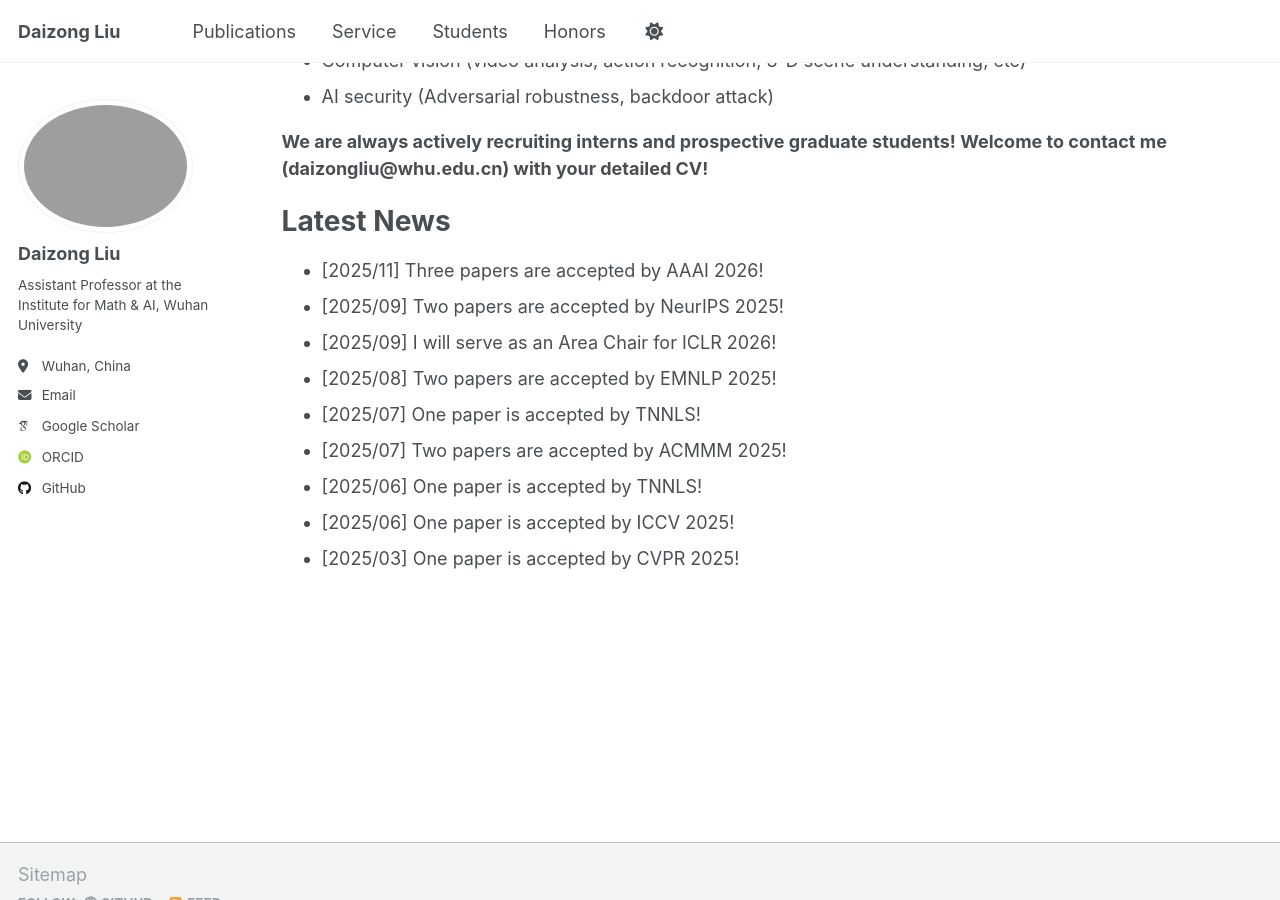
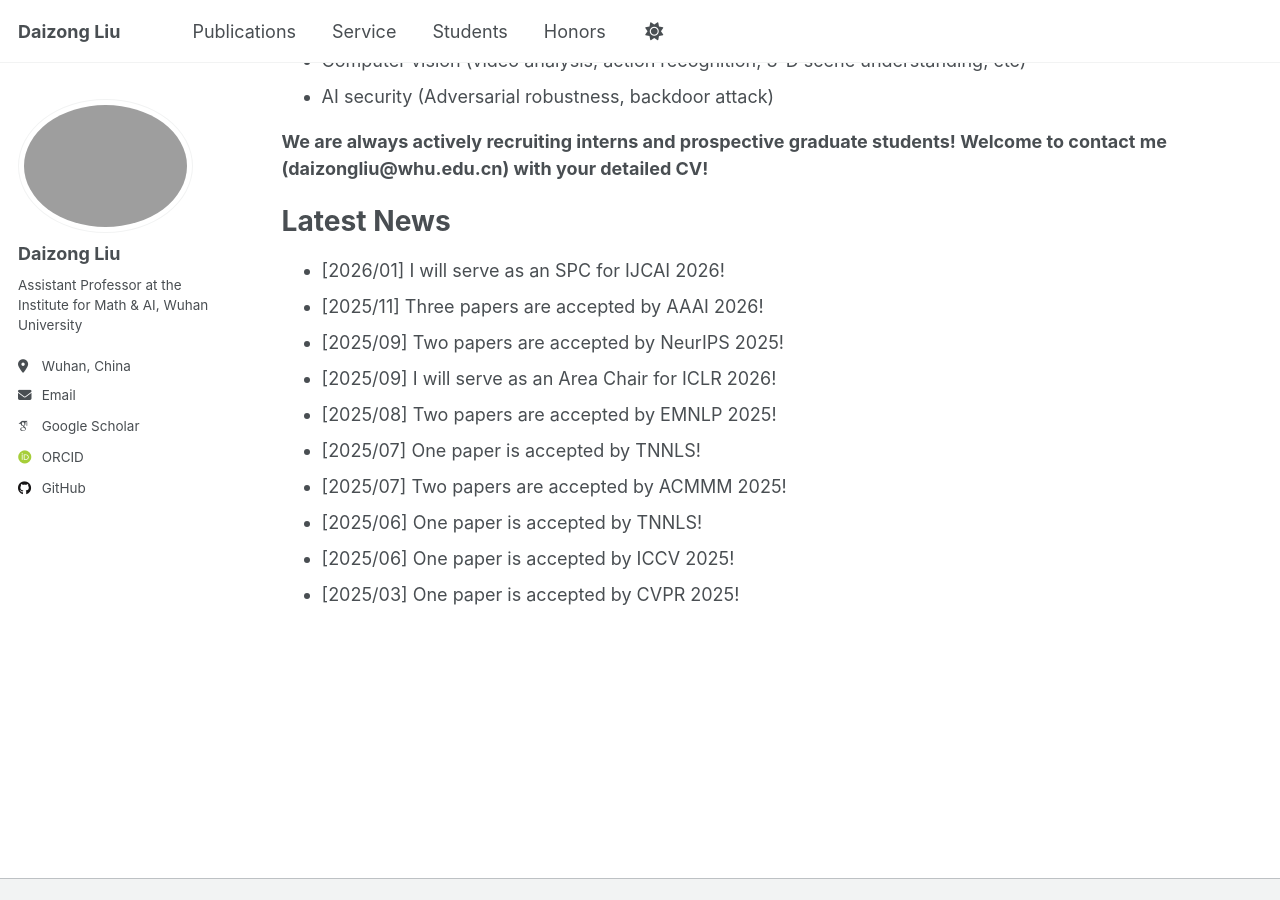
Before and after one commit to liudaizong/liudaizong.github.io, a Jekyll site: the page built from _pages/about.md, in a window 1280 px wide and 900 px high, scrolled down 424 px. Built offline with Jekyll 4.4.1, drawn with Linux system fonts in a browser that asks for light colours; some web fonts are replaced.

Commit message:
Update about.md

```diff
--- a/_pages/about.md
+++ b/_pages/about.md
@@ -20,6 +20,7 @@ My broad research interests include Multimodal Reasoning, 3D Point Cloud Percept
 
 Latest News
 ======
+* [2026/01] I will serve as an SPC for IJCAI 2026!
 * [2025/11] Three papers are accepted by AAAI 2026!
 * [2025/09] Two papers are accepted by NeurIPS 2025!
 * [2025/09] I will serve as an Area Chair for ICLR 2026!
```
